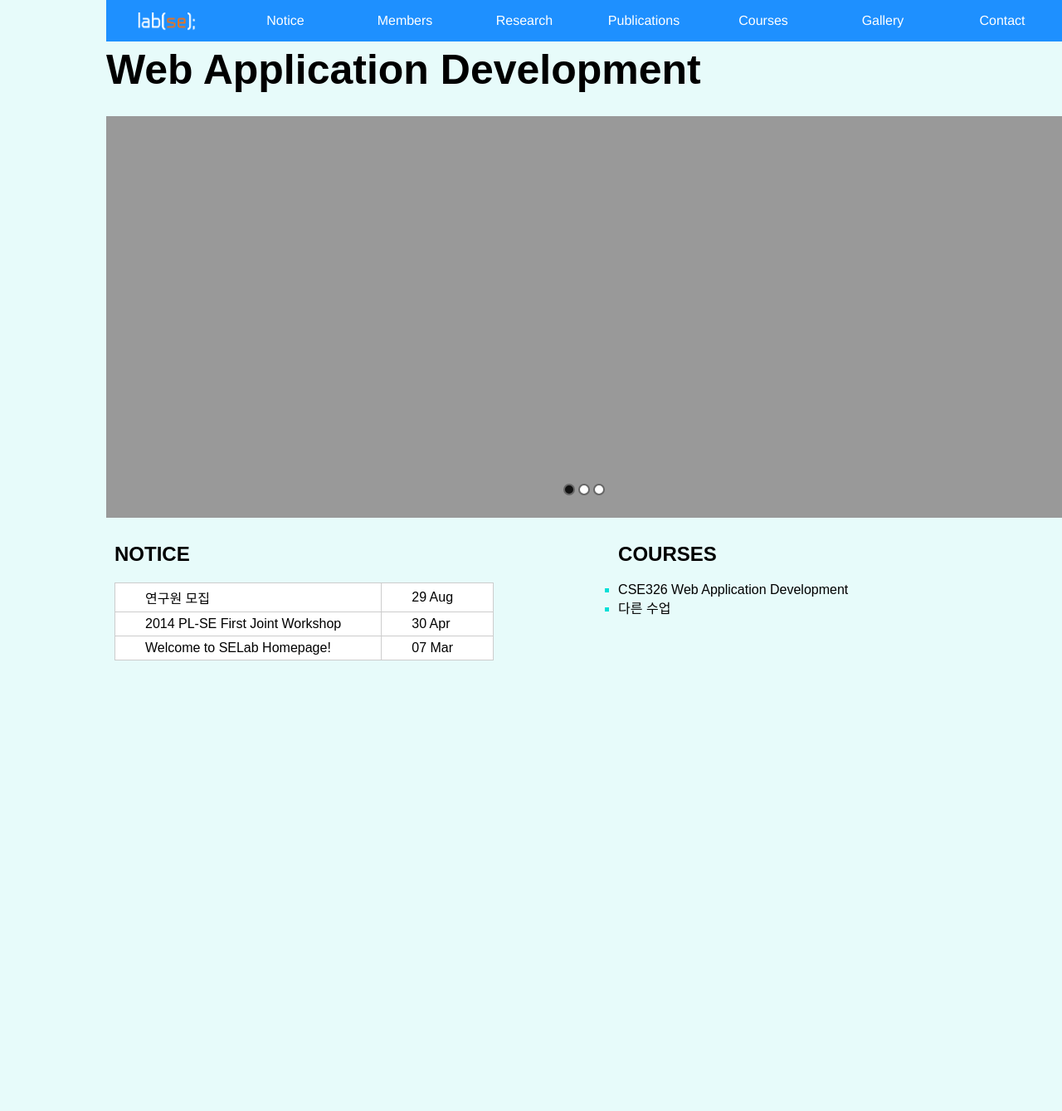
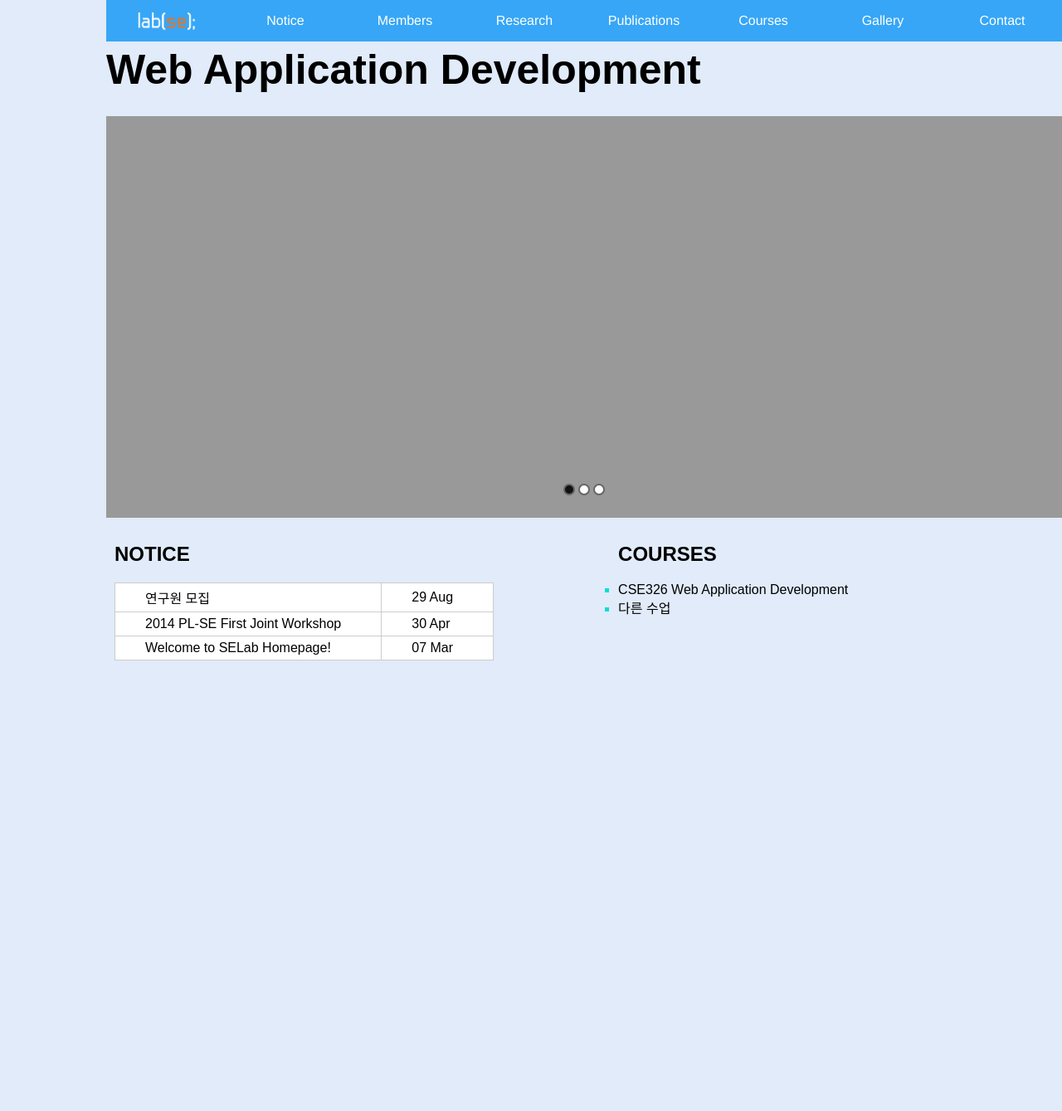
Before and after one commit to JuseobJang/webapp-project-selab, a PHP site: page /html/Home.html in a window 1280 px wide. Shown: the whole page at 83% size. Run offline with PHP 8.4, Linux system fonts and the light colour scheme.

Commit message:
chang background color

```diff
--- a/css/layout.css
+++ b/css/layout.css
@@ -1,7 +1,7 @@
 body{
   margin-left: 10%;
   margin-right: 10%;
-  background-color: rgb(231, 251, 250);
+  background-color: rgb(225, 235, 249);
   font-family: Arial;
 }
 
--- a/css/menu.css
+++ b/css/menu.css
@@ -32,7 +32,7 @@
   display:block;
   height:50px;
   line-height:50px;
-  background-color:#1E90FF;
+  background-color:rgb(55, 166, 246);
   color:#ffffff;
   padding:0 20px;
   border-bottom:1px;
```
